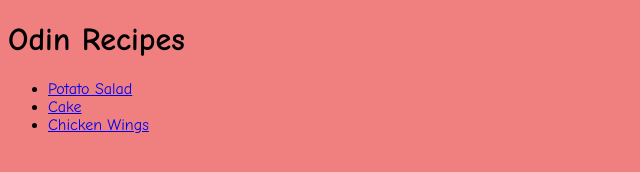
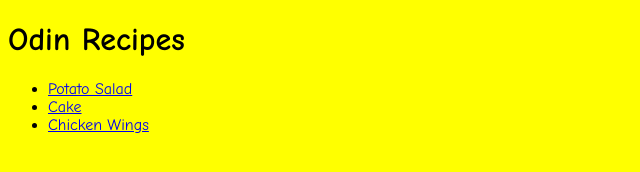
Before and after one commit to jbodoh7613/odin-recipes, a plain HTML site: page index.html in a window 1280 px wide. Shown: the whole page, without its empty margins (0-640 px from the left). Drawn offline with Linux system fonts and the light colour scheme.

Commit message:
Change background to yellow

```diff
--- a/style.css
+++ b/style.css
@@ -1,4 +1,4 @@
 * {
     font-family: "Comic Sans MS", cursive;
-    background-color:lightcoral
+    background-color:#ffff00
 }
```
